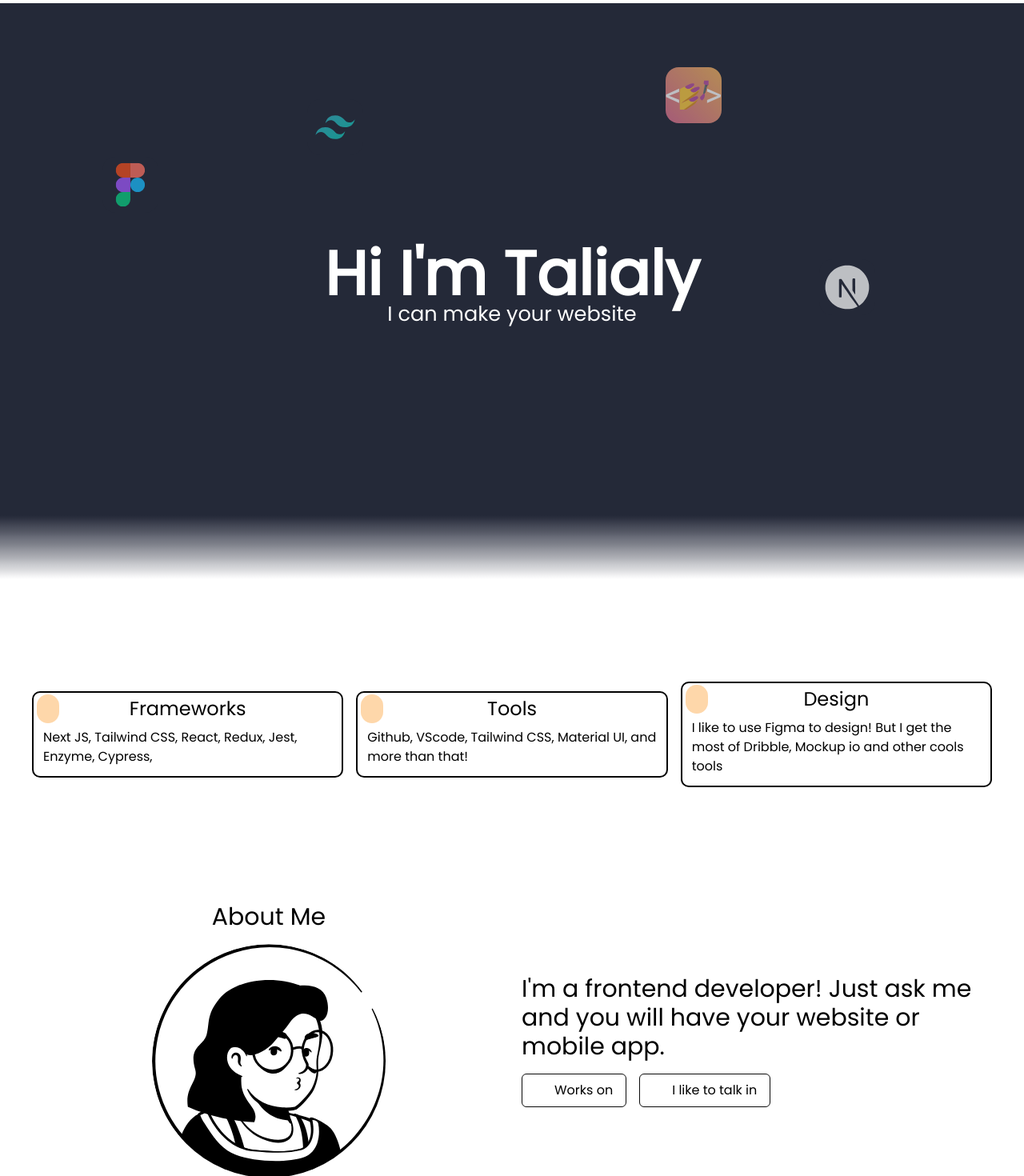
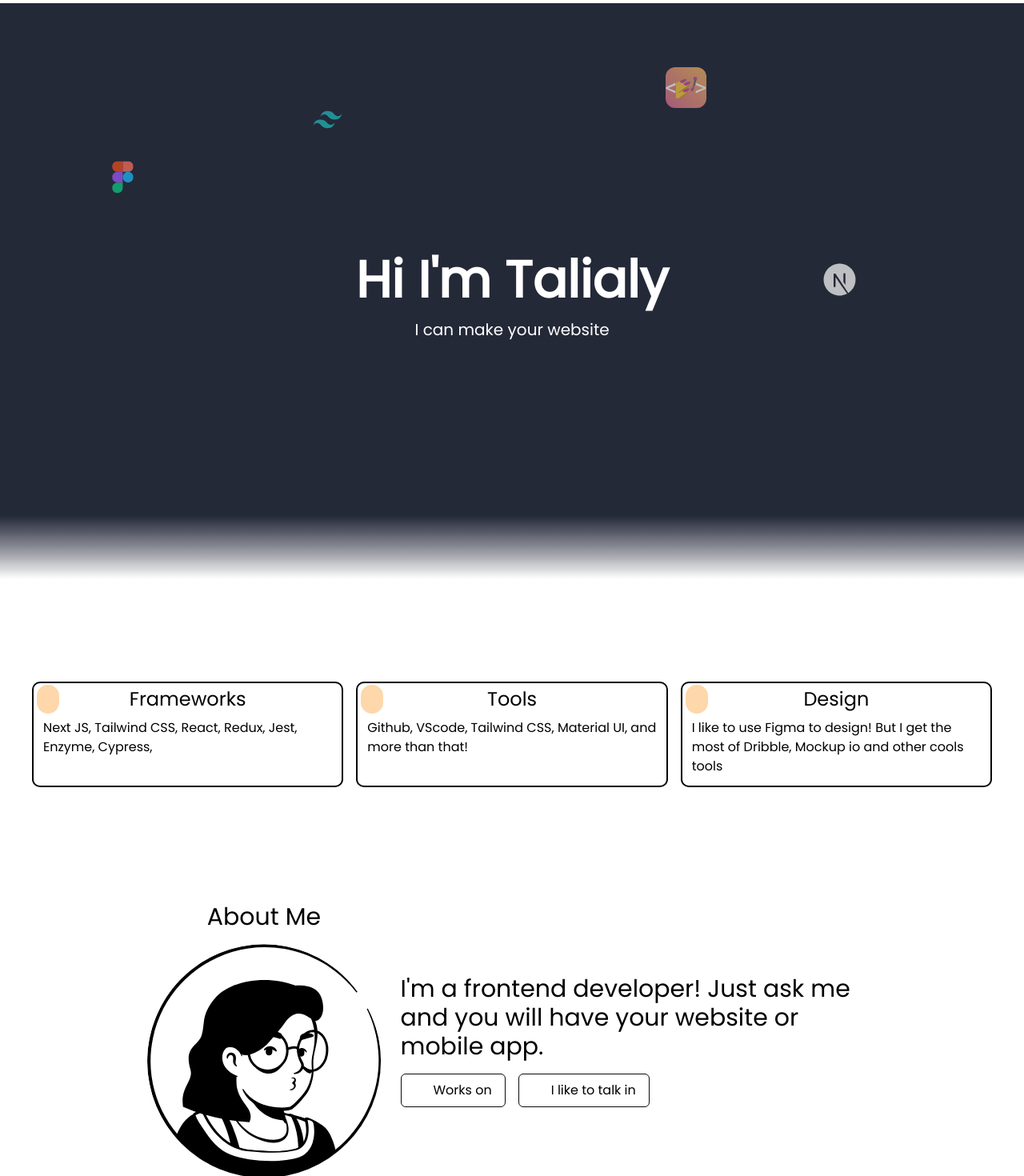
Before and after one commit to TaliAly/talidesu, a Next.js app: page / in a window 1280 px wide. Shown: the part 40-1510 px from the top of the page at 80% size. Built offline with nearby package versions, Linux system fonts and the light colour scheme; some icons are missing.

Commit message:
adding support for monitors of more than full hd resolution

```diff
--- a/components/cards/card.tsx
+++ b/components/cards/card.tsx
@@ -10,7 +10,7 @@ export interface CardProps {
 export default function Card({ children, Icon, title }: CardProps) {
   return (
     <motion.div
-      className='rounded-[10px] border-2 border-black p-1 max-w-xl transition'
+      className='rounded-[10px] border-2 border-black p-1 max-w-xl h-full transition'
       initial='hidden'
       whileInView='visible'
       viewport={{ once: true }}
--- a/components/content/aboutMe.tsx
+++ b/components/content/aboutMe.tsx
@@ -4,7 +4,7 @@ import Link from 'next/link'
 
 export default function AboutMe() {
   return (
-    <div className='grid grid-cols-1 md:grid-cols-2 items-center justify-center gap-4'>
+    <div className='flex flex-row items-center justify-center gap-5'>
       <motion.div
         className='flex flex-col items-center justify-center gap-4'
         initial='hidden'
@@ -21,7 +21,7 @@ export default function AboutMe() {
       </motion.div>
 
       <motion.div
-        className='flex flex-col p-1 gap-4'
+        className='flex flex-col justify-center p-1 gap-4 max-w-[50%]'
         initial='hidden'
         whileInView='visible'
         viewport={{ once: true }}
--- a/components/content/content.tsx
+++ b/components/content/content.tsx
@@ -5,7 +5,7 @@ import AboutMe from './aboutMe'
 
 export default function Content() {
   return (
-    <div className='flex gap-36 flex-col px-10 py-32'>
+    <div className='flex gap-36 flex-col px-10 py-32 max-w-[1360px] mx-auto'>
       <div className='grid grid-cols-1 md:grid-cols-3 items-center justify-center gap-4'>
         <Card title='Frameworks' Icon={<GitHub />}>
           <h2>Next JS, Tailwind CSS, React, Redux, Jest, Enzyme, Cypress,</h2>
@@ -26,7 +26,7 @@ export default function Content() {
       <div className='flex gap-y-28 flex-col'>
         <h2 className='text-3xl'>Projects</h2>
 
-        <div className='grid grid-cols-1 md:grid-cols-3 sm:gap-4 gap-y-20 place-items-center'>
+        <div className='flex justify-center gap-20 place-items-center'>
           <CardImage
             title='Tremufly'
             img='https://images.unsplash.com/photo-1480796927426-f609979314bd?ixlib=rb-4.0.3&ixid=MnwxMjA3fDB8MHxwaG90by1wYWdlfHx8fGVufDB8fHx8&auto=format&fit=crop&w=870&q=80'
--- a/components/header/header.tsx
+++ b/components/header/header.tsx
@@ -8,9 +8,9 @@ export default function Header() {
     >
       <HeaderIcons Class={style.icons} />
 
-      <div className='z-10 flex flex-col items-center justify-center gap-4'>
-        <h1 className='text-white font-bold text-4xl md:text-[6vw]'>{`Hi I'm Talialy`}</h1>
-        <p className='text-white text-xl md:text-[2vw]'>I can make your website</p>
+      <div className='z-10 flex flex-col items-center justify-center'>
+        <h1 className='text-white font-bold text-[clamp(2.5rem,5vw,10rem)]'>{`Hi I'm Talialy`}</h1>
+        <p className='text-white text-xl text-[clamp(1rem,2vw,3rem)]'>I can make your website</p>
       </div>
 
       <div className={`${style.gradient} absolute bottom-0 left-0 right-0 h-[10vh]`} />
--- a/components/header/headerIcons/headerIcons.tsx
+++ b/components/header/headerIcons/headerIcons.tsx
@@ -12,12 +12,12 @@ export default function HeaderIcons({ Class }: Props) {
 
   return (
     <div className={`${Class} opacity-0 md:opacity-100 transition-opacity`}>
-      {icons.map(({ title, left, top, link }: iconsProps, index) => {
+      {icons.map(({ title, left, top, link, deg }: iconsProps, index) => {
         return (
           <Link
             key={index}
             href={link}
-            className='absolute aspect-square opacity-70'
+            className={`absolute aspect-square opacity-70`}
             style={{
               top: moveItOut({ left, top }).top,
               left: moveItOut({ left, top }).left,
@@ -26,7 +26,7 @@ export default function HeaderIcons({ Class }: Props) {
             <img
               src={title}
               alt='images code'
-              className='aspect-square w-[70px] h-[70px] object-contain'
+              className='aspect-square min-w-[50px] min-h-[50px] w-[4vw] h-[4vw] object-contain'
             />
           </Link>
         )
--- a/components/header/headerIcons/iconsInfo.ts
+++ b/components/header/headerIcons/iconsInfo.ts
@@ -3,6 +3,7 @@ export interface iconsProps {
   top: number
   left: number
   link: string
+  deg: number
 }
 
 export const icons = [
@@ -11,23 +12,27 @@ export const icons = [
     top: 24,
     left: 10,
     link: 'https://www.figma.com',
+    deg: 10,
   },
   {
     title: '/NextJS-Dark.svg',
     top: 40,
     left: 80,
     link: 'https://nextjs.org',
+    deg: -40,
   },
   {
     title: '/StyledComponents.svg',
     top: 10,
     left: 65,
     link: 'https://styled-components.com',
+    deg: 10,
   },
   {
     title: '/TailwindCSS-Dark.svg',
     top: 15,
     left: 30,
     link: 'https://tailwindcss.com',
+    deg: 10,
   },
 ]
--- a/styles/globals.css
+++ b/styles/globals.css
@@ -5,11 +5,9 @@
 :root {
   --foreground-rgb: 0, 0, 0;
   --background: 255, 255, 255;
-  --font: sans-serif;
 }
 
 body {
   color: rgb(var(--foreground-rgb));
   background-color: rgb(var(--background));
-  font-family: 'Poppins', sans-serif;
 }
```
